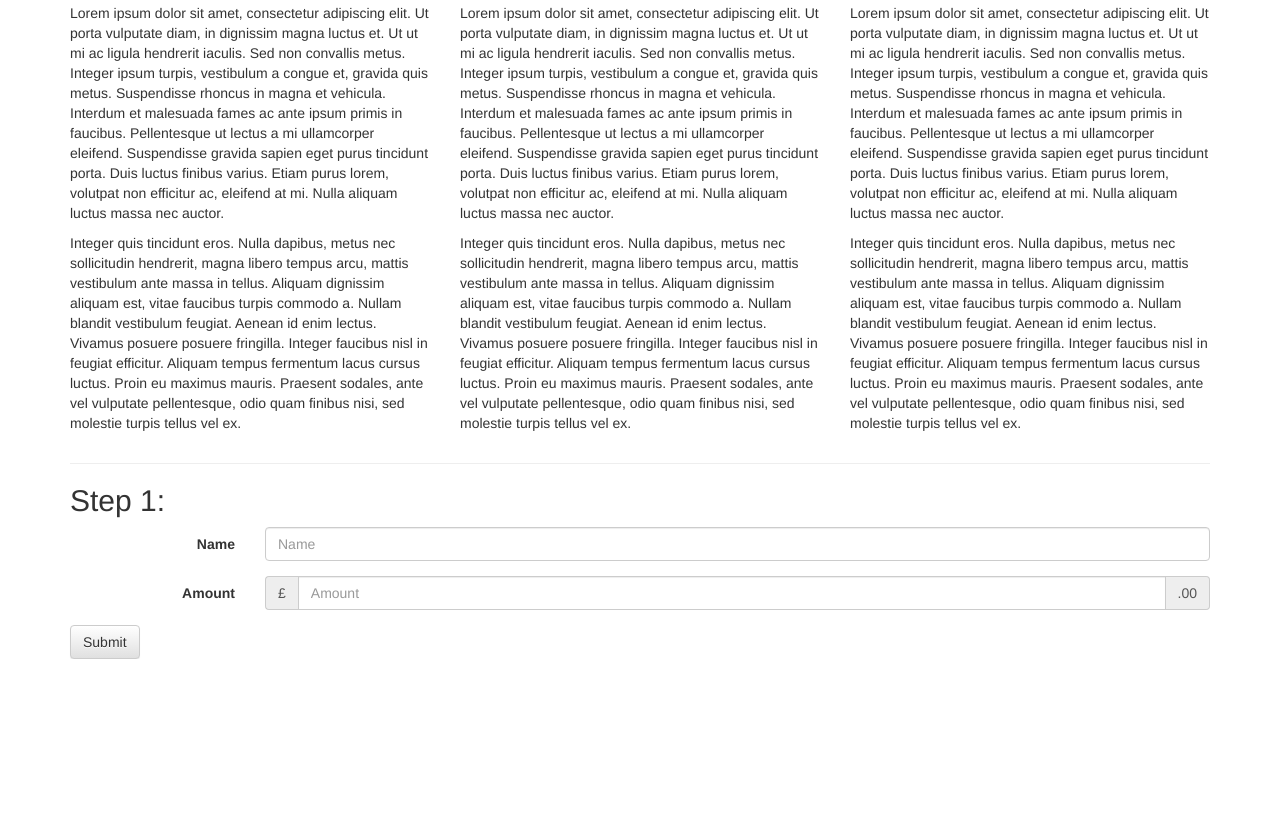
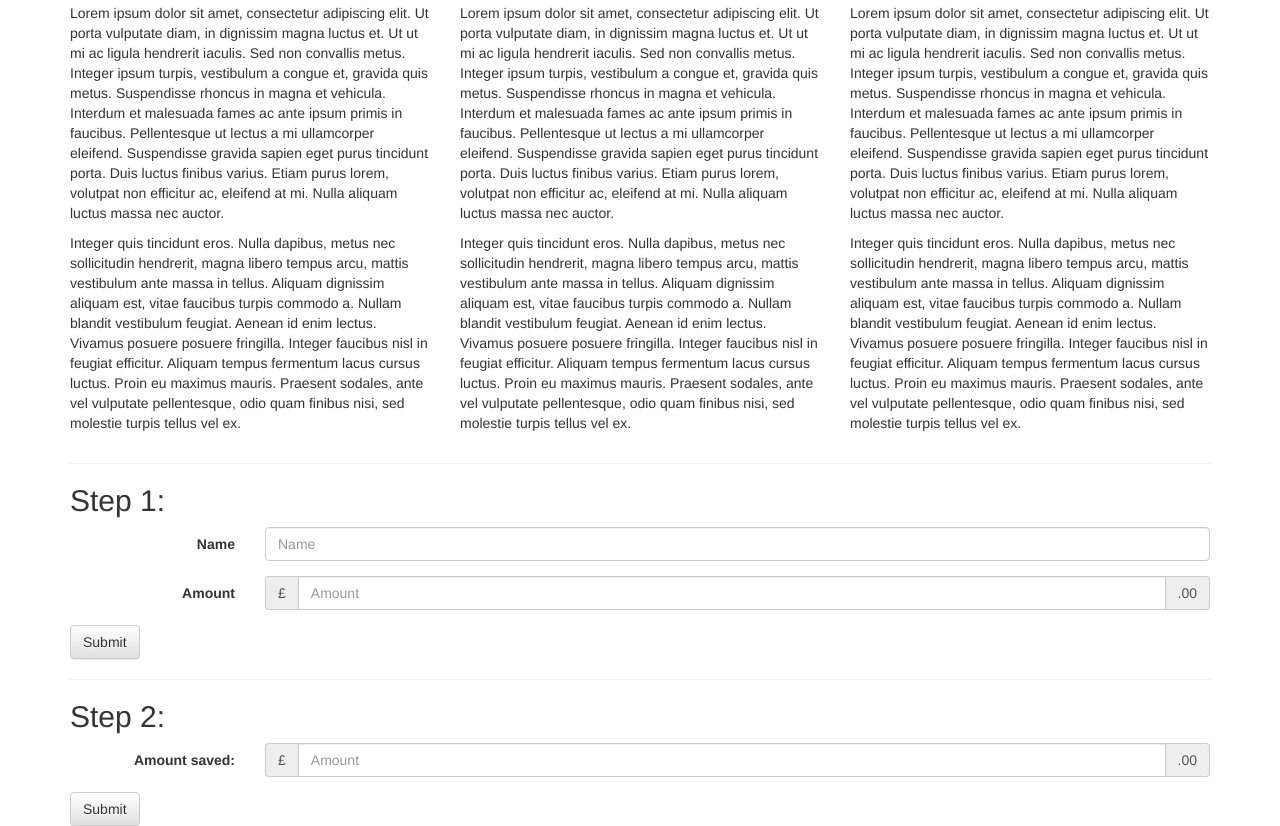
Before and after one commit to iambradleyy/savings, a website: page index.html in a window 1280 px wide. Shown: the part 376-1202 px from the top of the page. Before the commit the page ends 1035 px from the top, so only its background shows below. Drawn offline with nearby package versions, Linux system fonts and the light colour scheme.

Commit message:
Add step 2.

```diff
--- a/index.html
+++ b/index.html
@@ -54,6 +54,21 @@
             </div>
             <button type="submit" class="btn btn-default">Submit</button>
         </form>
+        <hr>
+        <h2 id="step-2">Step 2:</h2>
+        <form class="form-horizontal">
+            <div class="form-group">
+            <label for="exampleInputAmount" class="col-sm-2 control-label">Amount saved:</label>
+                <div class="col-sm-10">
+                    <div class="input-group">
+                        <div class="input-group-addon">£</div>
+                        <input type="text" class="form-control" id="exampleInputAmount" placeholder="Amount">
+                        <div class="input-group-addon">.00</div>
+                    </div>
+                </div>
+            </div>
+            <button type="submit" class="btn btn-default">Submit</button>
+        </form>
     </div>
 </body>
 </html>
```
